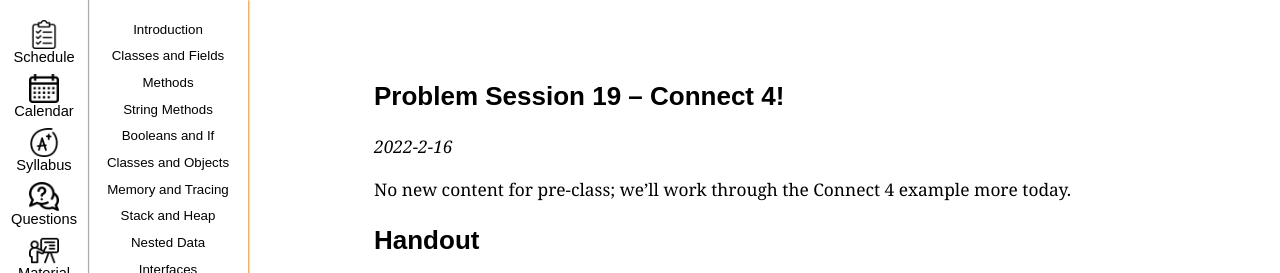
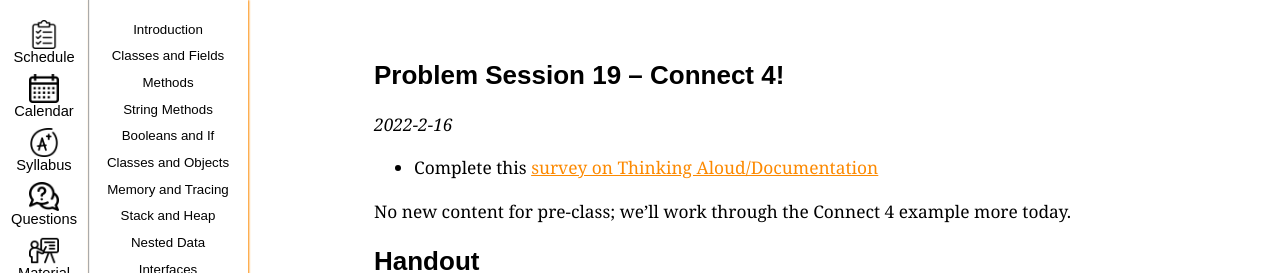
Before and after one commit to ucsd-cse11-w22/ucsd-cse11-w22.github.io, a Jekyll site: the page built from _lectures/lecture19.md, in a window 1280 px wide, cut to the strip 0-273 px from the top of the page. Built offline with Jekyll 4.4.1, drawn with Linux system fonts in a browser that asks for light colours.

Commit message:
Update lecture19.md

```diff
--- a/_lectures/lecture19.md
+++ b/_lectures/lecture19.md
@@ -10,6 +10,8 @@ worksheets:
 ## Problem Session {{ page.index }} – {{ page.name }}
 
 _{{ page.released-on }}_
+
+- Complete this [survey on  Thinking Aloud/Documentation](https://forms.gle/M6xyT1m8pJv8HRoe7){:target="_blank"}
 
 No new content for pre-class; we'll work through the Connect 4 example more
 today.
```
